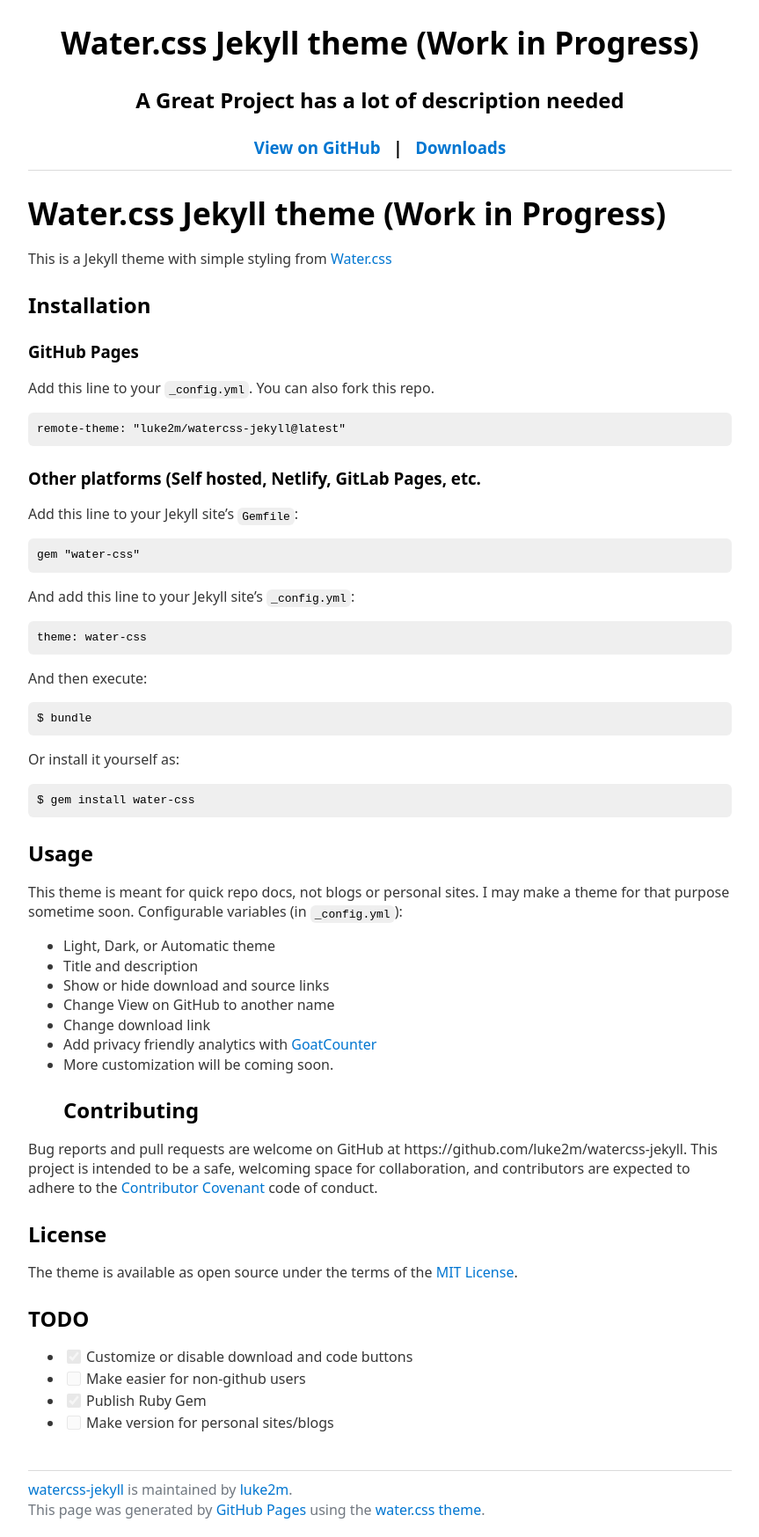
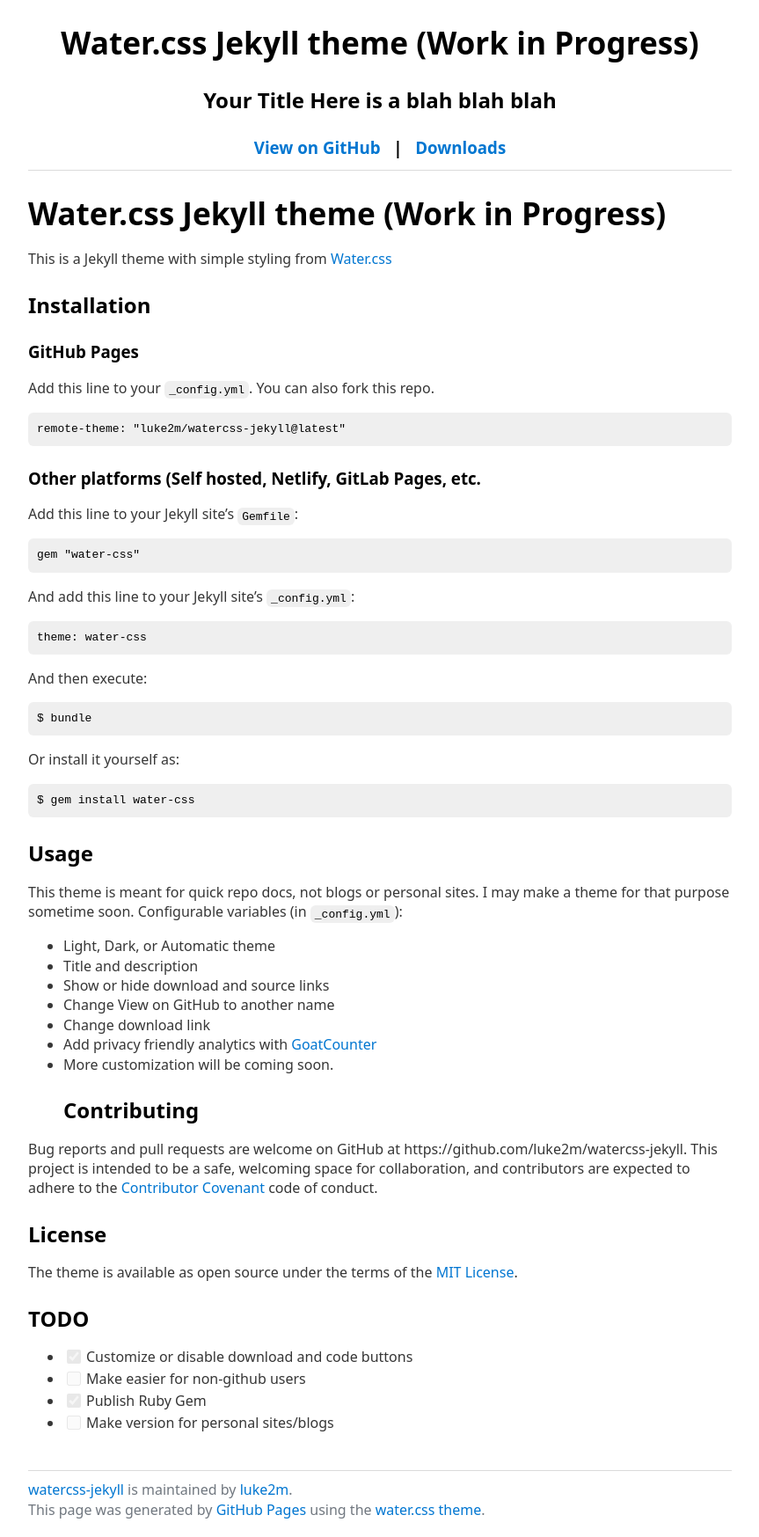
Before and after one commit to luke2m/watercss-jekyll, a Jekyll site: the page built from README.md, in a window 1280 px wide. Shown: the whole page at 88% size, without its empty margins (208-1071 px from the left). Built offline with Jekyll 4.4.1, drawn with Linux system fonts in a browser that asks for light colours; our own code applies the rules of GitHub Pages for plain Markdown files.

Commit message:
Update _config.yml

```diff
--- a/_config.yml
+++ b/_config.yml
@@ -2,19 +2,19 @@
 title: Put Your Title Here
 
 # Description for your page
-description: "A Great Project has a lot of description needed"
+description: "Your Title Here is a blah blah blah"
 
 # Theme -- dark light or auto
 css: auto
 
-# Show downloads links -- True or false
+# Show downloads links -- true or false
 show_downloads: true
 
-# Not using GitHub? Change this.
+# Not using GitHub? Change this value to what you want it to say.
 git_provider: GitHub
 
-#Different Download link?
-#download_url: "https://example.com"
+# Different Download link?
+# download_url: "https://example.com"
 
-#Goatcounter Tracking Code
-#goatcounter: myproject
+# Goatcounter site code
+# goatcounter: myproject
```
